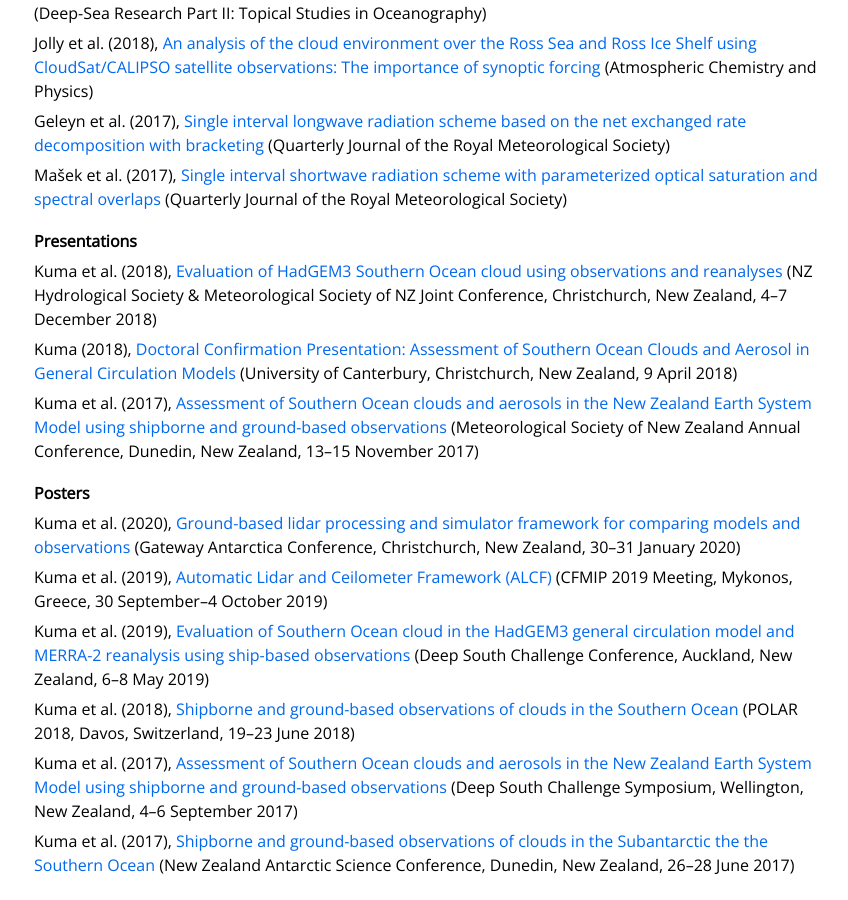
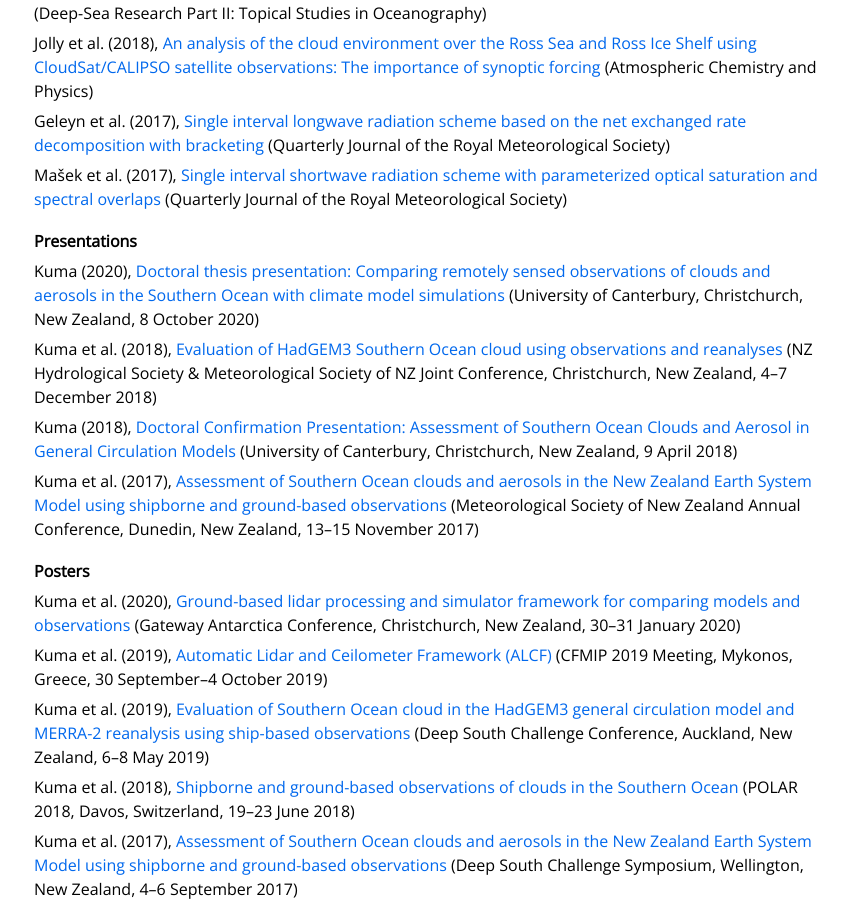
Before and after one commit to peterkuma/peterkuma.net, a Jekyll site: the page built from science/index.md, in a window 1280 px wide and 900 px high, scrolled down 517 px. Shown: the whole window, without its empty margins (206-1054 px from the left). Built offline with Jekyll 4.4.1, drawn with Linux system fonts in a browser that asks for light colours.

Commit message:
Add presentation

```diff
--- a/science/index.md
+++ b/science/index.md
@@ -26,6 +26,8 @@
 Mašek et al. (2017), [Single interval shortwave radiation scheme with parameterized optical saturation and spectral overlaps](https://rmets.onlinelibrary.wiley.com/doi/full/10.1002/qj.2653) (Quarterly Journal of the Royal Meteorological Society)
 
 ## Presentations
+
+Kuma (2020), [Doctoral thesis presentation: Comparing remotely sensed observations of clouds and aerosols in the Southern Ocean with climate model simulations](https://github.com/peterkuma/research/raw/master/presentations/Kuma%20(2020)%2C%20Doctoral%20thesis%20presentation:%20Comparing%20remotely%20sensed%20observations%20of%20clouds%20and%20aerosols%20in%20the%20Southern%20Ocean%20with%20climate%20model%20simulations.pdf) (University of Canterbury, Christchurch, New Zealand, 8 October 2020)
 
 Kuma et al. (2018), [Evaluation of HadGEM3 Southern Ocean cloud using observations and reanalyses](https://github.com/peterkuma/research/raw/master/presentations/Kuma%20et%20al.%20(2018),%20Evaluation%20of%20HadGEM3%20Southern%20Ocean%20cloud%20using%20observations%20and%20reanalyses.pdf) (NZ Hydrological Society & Meteorological Society of NZ Joint Conference, Christchurch, New Zealand, 4–7 December 2018)
 
```
